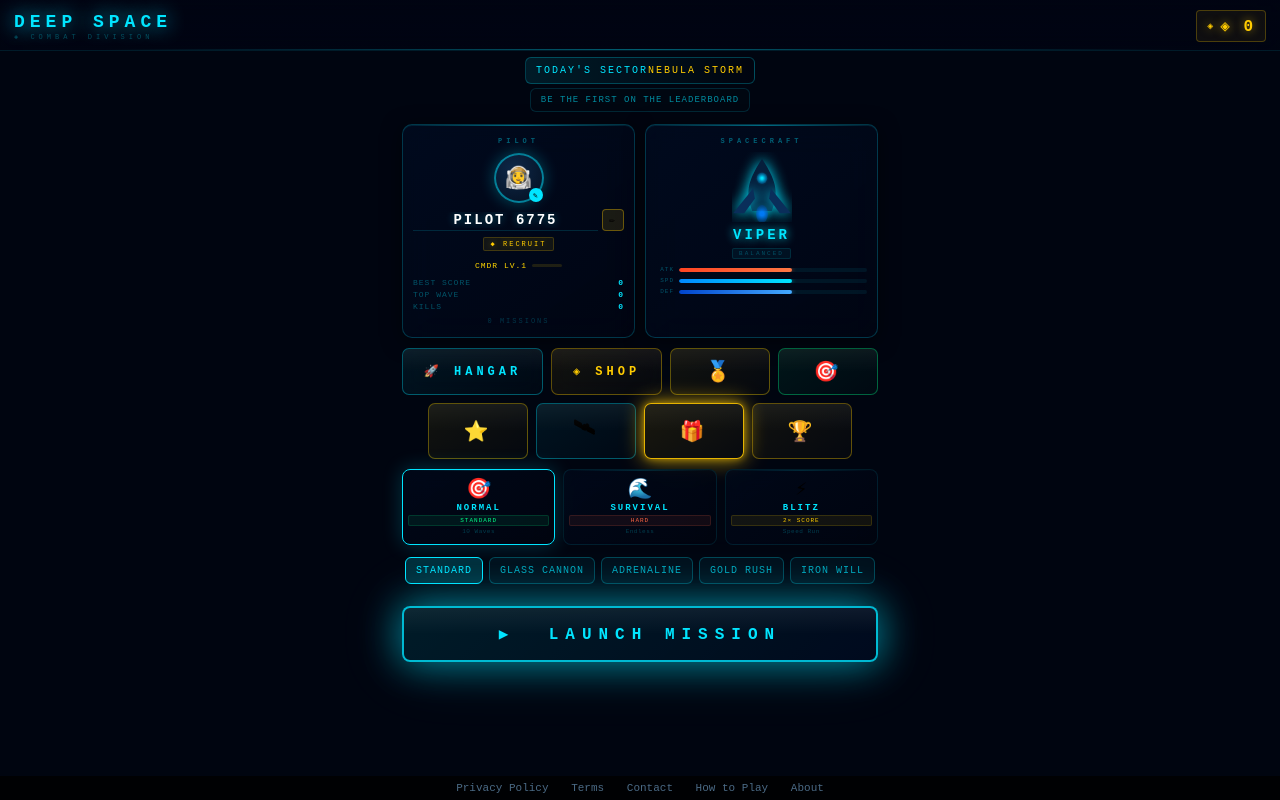
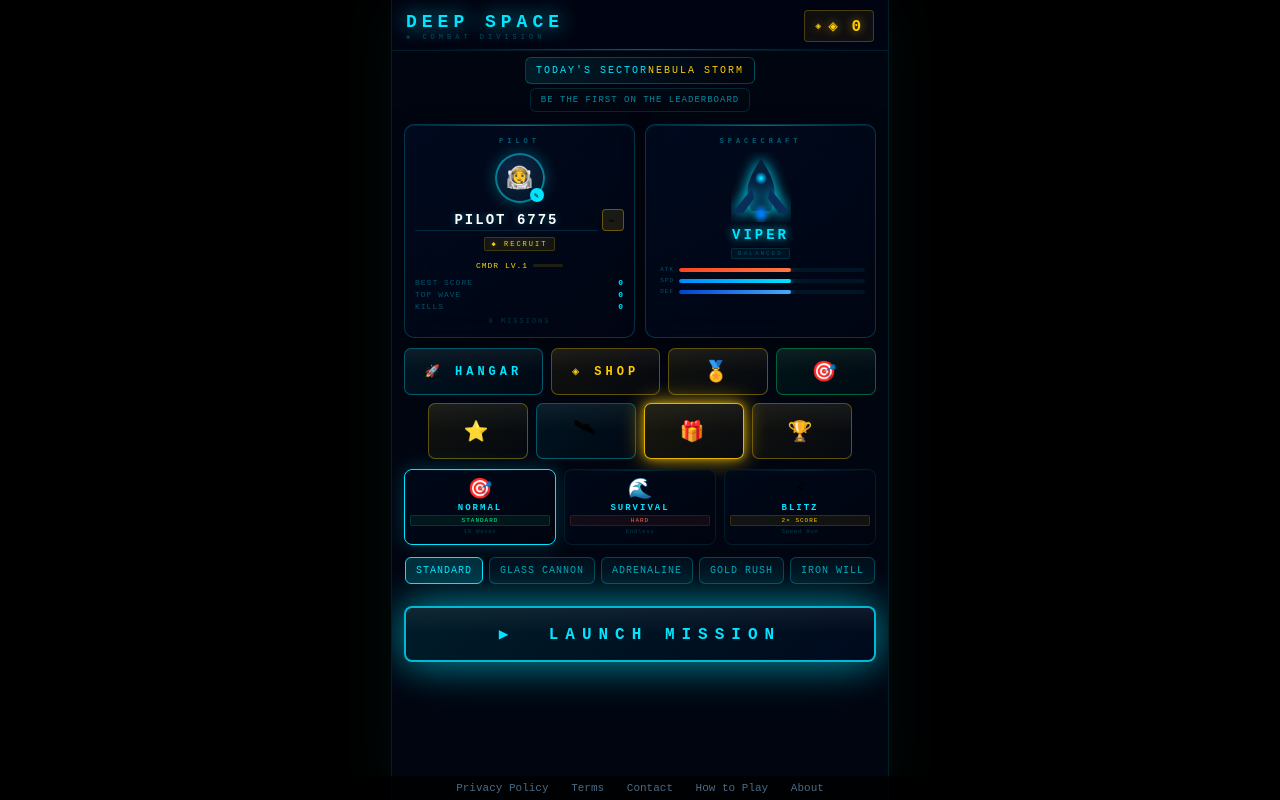
Before and after one commit to exomnia324-ai/Exomnia-super-app, a Flask app: page / in a window 1280 px wide. Run offline with Flask 3, Linux system fonts and the light colour scheme; data that the repository does not hold is empty; some libraries are stand-ins or nearby versions.

Commit message:
Enhance layout for desktop and wide-screen support
Added flexbox properties for centering on wide screens and adjusted the width for the game container to maintain aspect ratio.

```diff
--- a/static/Game/Style.css
+++ b/static/Game/Style.css
@@ -40,6 +40,15 @@ body{
   padding-bottom: env(safe-area-inset-bottom, 0px);
   padding-left: env(safe-area-inset-left, 0px);
   padding-right: env(safe-area-inset-right, 0px);
+  /* ── DESKTOP / WIDE-SCREEN LETTERBOX ──
+     This game is designed as a tall, portrait play field. On a phone
+     the viewport is already that shape, so nothing changes. On a wide
+     desktop monitor, centering a capped-width column here (see #gc)
+     keeps the play field at the same proportions instead of stretching
+     it into an unplayable ultra-wide field. */
+  display:flex;
+  align-items:center;
+  justify-content:center;
 }
 
 :root{
@@ -53,13 +62,18 @@ body{
 }
 
 #gc{
-  position:fixed;
-  top:0;left:0;right:0;bottom:0;
-  width:100%;
+  position:relative;
+  /* Capped to a portrait-ish ratio (~0.62 wide:tall) so desktop/wide
+     screens get a centered letterboxed play field instead of a
+     stretched-out ultra-wide one. On phones (already narrower than
+     this ratio) min() keeps it at the full, unmodified width. */
+  width:min(100%, calc(100dvh * 0.62));
   height:100%;
-  overflow:hidden;cursor:none;
+  margin:0 auto;
+  overflow:hidden;cursor:default;
   touch-action:none;
   -webkit-touch-callout:none;
+  box-shadow:0 0 0 1px rgba(0,229,255,0.12), 0 0 60px rgba(0,229,255,0.06);
 }
 #cv{position:absolute;inset:0;width:100%;height:100%;display:block;will-change:transform;image-rendering:pixelated;visibility:hidden;}
 #ui{position:absolute;inset:0;pointer-events:none;z-index:10;will-change:contents;}
```
